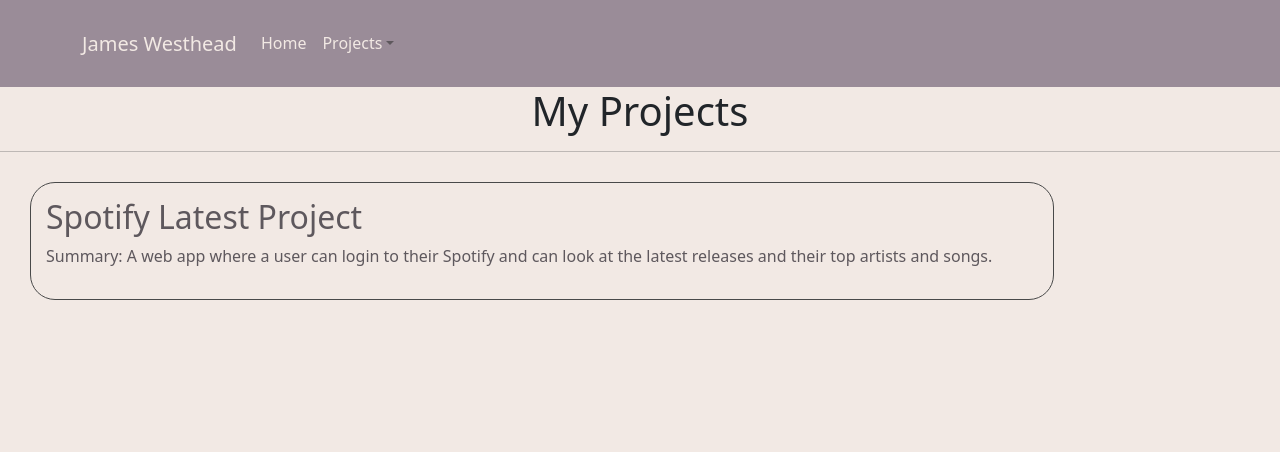
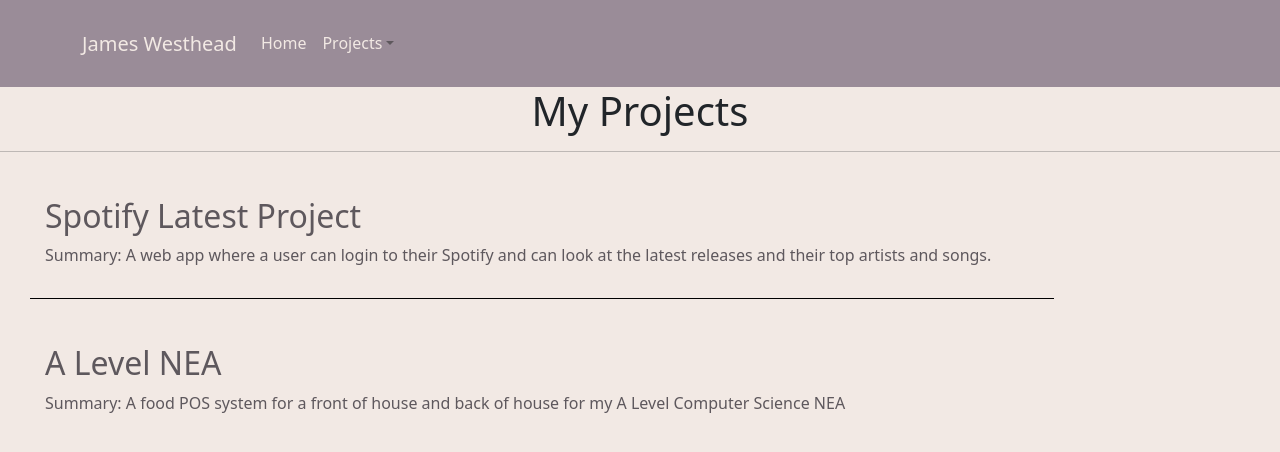
Before and after one commit to WestheadJ/PortfolioWebsite, a React (Create React App) app: page /projects/allprojects in a window 1280 px wide. Shown: the top 452 px of the page. Built offline with nearby package versions, Linux system fonts and the light colour scheme.

Commit message:
Refactor/Feat: Main page and all projects pages remodeled

```diff
--- a/src/AllProjects.js
+++ b/src/AllProjects.js
@@ -5,15 +5,21 @@
 
 export default function AllProjects() {
   return (
-    <div style={{backgroundColor:'#F2E9E4',height:'900px',}}>
+    <div style={{backgroundColor:'#F2E9E4'}}>
         <h1>My Projects</h1>
         <hr/>
-        <div className="projects-container">
+        <div className="projects-container" style={{borderBottom:'black solid 1px'}}>
           <Link style={{textDecoration:'none'}} to='/projects/spotifystats'>
             <h2>Spotify Latest Project</h2>
             <p>Summary: A web app where a user can login to their Spotify and can look at the latest releases and their top artists and songs.</p>
           </Link>
         </div>
+        <div className='projects-container'>
+          <Link style={{textDecoration:'none'}} to='/projects/alevelproject'>
+            <h2>A Level NEA</h2>
+            <p>Summary: A food POS system for a front of house and back of house for my A Level Computer Science NEA</p>
+          </Link>
+        </div>
     </div>
   )
 }
--- a/src/App.css
+++ b/src/App.css
@@ -1,18 +1,27 @@
 body{
+  height:               100vh;
+  margin:               0;
+  padding:              0;
+}
+
+#root{
+  height:               100vh;
+  margin:               0;
+  padding:              0;
   background-color:   #F2E9E4;
-  margin: 0;
-  padding: 0;
 }
 
 h4 {
-  border-bottom:#5e585d solid 1px;
-  padding-bottom: 1%;
-  margin-bottom: 1%;
+  border-bottom:      #5e585d solid 1px;
+  padding-bottom:       1%;
+  margin-bottom:        1%;
 }
 
 .App {
   text-align:           center;
-  background-color:   #F2E9E4;
+  height:               100vh;
+  margin:               0;
+  padding:              0;
 }
 
 .App-header {
@@ -103,38 +112,49 @@
 .projects-container{
   margin:               30px;
   text-align:           left;
-  border:               1px rgb(73, 73, 73) solid;
   padding:              15px;
-  border-radius:        25px;
   max-width:            80%;
 }
 
-/* Spotify Stats CSS */
+/* App.js */
+
+.p{
+  max-width:            100ch;
+  width:                100%;
+}
+
+#main-page{
+  height:               100%;
+  background-color:   #F2E9E4;
+  margin:               2%;
+}
+
+/* SpotifyStats.js */
 
 .spotifyStatsPage{
   height:               100%;
 }
 
 #spotifySummary{
-  text-align: left;
+  text-align:           left;
                         /* top | right | bottom | left */
-  margin: 6% 40% 3% 80px;
+  margin:               6% 40% 3% 80px;
 }
 
 
 #spotifyDescription{
                         /* top | right | bottom | left */
-  margin: 1% 0 1% 35%;
-  text-align: left;
-  background-color: #9A8C98;
+  margin:               1% 0 1% 35%;
+  text-align:           left;
+  background-color:   #9A8C98;
                         /* top | right | bottom | left */
-padding: 20px 80px 20px 5%;
+  padding:              20px 80px 20px 5%;
 }
 
 #spotifyLearning{
-  text-align: left;
+  text-align:           left;
                         /* top | right | bottom | left */
-  margin: 2.5% 40% 2.5% 80px;
+  margin:               2.5% 40% 2.5% 80px;
 }
 
 
@@ -156,95 +176,91 @@
   margin:               20px;
   width:                200px;
   border:               solid 0.5px rgb(73, 73, 73);
-  border-radius: 12px;
+  border-radius:        12px;
 }
 
 .github-link:hover{
-  padding: 12px;
-  background-color:#dedede;
-  cursor: pointer;
+  padding:              12px;
+  background-color:   #dedede;
+  cursor:               pointer;
 }
 
-/* NEA CSS */
+/* NEA.js */
 
 
 #NEA-Page{
-  height: 100%;
-  margin: 0;
+  height:               100%;
+  margin:               0;
 }
 
 #NEA-Summary{
-  text-align: left;
+  text-align:           left;
                         /* top | right | bottom | left */
-  margin: 6% 40% 3% 80px;
+  margin:               6% 40% 3% 80px;
 }
 
 
 
 #NEA-Project-Desc{
                         /* top | right | bottom | left */
-  margin: 1% 0 1% 35%;
-  text-align: left;
-  background-color: #9A8C98;
+  margin:               1% 0 1% 35%;
+  text-align:           left;
+  background-color:   #9A8C98;
                         /* top | right | bottom | left */
-padding: 20px 80px 20px 5%;
+  padding:              20px 80px 20px 5%;
 }
 
 
 
 #NEA-Project-Learn-Desc{
-  text-align: left;
+  text-align:           left;
                         /* top | right | bottom | left */
-  margin: 2.5% 40% 2.5% 80px;
-;
+  margin:               2.5% 40% 2.5% 80px;
 }
 
 #NEA-Technologies-Used{
-  text-align: center;
+  text-align:           center;
                         /* top and bottom | left and right */
-  margin: 3% 30%;
+  margin:               3% 30%;
 }
 
 #NEA-Technologies-Used-Desc{
                         /* top | right | bottom | left */
-  margin: 1% 0 0 35%;
-  text-align: left;
-  background-color: #9A8C98;
+  margin:               1% 0 0 35%;
+  text-align:           left;
+  background-color:   #9A8C98;
                         /* top | right | bottom | left */
-padding: 20px 80px 20px 5%;
+  padding:              20px 80px 20px 5%;
 }
 
 .row {
-  display: flex;
-  flex-wrap: wrap;
-  padding: 0 4px;
+  display:              flex;
+  flex-wrap:            wrap;
+  padding:              0 4px;
 }
 
-/* Create four equal columns that sits next to each other */
 .column {
-  flex: 50%;
-  max-width: 80%;
-  padding: 0 4px;
+  flex:                 0%;
+  max-width:            80%;
+  padding:              0 4px;
 }
 
 .column img {
-  margin-top: 8px;
-  vertical-align: middle;
-  width: 100%;
+  margin-top:           8px;
+  vertical-align:       middle;
+  width:                100%;
 }
 
-/* Responsive layout - makes a two column-layout instead of four columns */
 @media screen and (max-width: 800px) {
   .column {
-    flex: 50%;
-    max-width: 90%;
+    flex:               50%;
+    max-width:          90%;
   }
 }
 
-/* Responsive layout - makes the two columns stack on top of each other instead of next to each other */
 @media screen and (max-width: 600px) {
   .column {
-    flex: 100%;
-    max-width: 100%;
+    flex:               100%;
+    max-width:          100%;
   }
 }
--- a/src/App.js
+++ b/src/App.js
@@ -48,32 +48,62 @@
 
 function Dashboard() {
   return (
-    <div style={{ backgroundColor: "#F2E9E4", height: '900px' }}>
+    <div id="main-page">
       <div style={{ display: 'flex', flexDirection: 'row', marginTop: "10%" }}>
         <section style={{ marginLeft: '5%', textAlign: 'left' }}>
-          <h1>Hello welcome to my portfolio</h1>
-          <h1>website</h1>
+          <h1>My name is <strong style={{ color: '#4A4E69' }}>James Westhead</strong></h1>
+          <h1>This is my portfolio.</h1>
         </section>
         <img style={{ marginLeft: '20%' }} src="./logo512.png" alt='profile' height="150px" width="150px" />
       </div>
 
-      <section style={{ marginTop: "5%", marginLeft: '5%', textAlign: 'left' }}>
-        <h4 >My name is <strong style={{ color: '#4A4E69' }}>James Westhead</strong> </h4>
-        <p>I am currently studying BSc Software Engineering, hopefully getting a job as a software developer</p>
+      <section style={{ marginTop: "5%", marginLeft: '5%', textAlign: 'left',paddingBottom:'2%' }}>
+        <h4 > Wee bit about me </h4>
+        <p className="p">I am currently in my second year at Sheffield Hallam and I'm studying software engineering. I am currently seeking a placement for my third year to enhance my programming skills, learn and expand my knowledge of technologies and get experience in a professional environment.</p>
+        <p className="p">I have a passion for learning (mostly things that excite me) like learning new frameworks and new ways of solving problems. Outside of coding my major interests are going to the gym and music. </p>
+        <p className="p">Back to topic I have a steady (some would say strong) understanding of technologies such as Python, JavaScript, Node.js and recently gaining strength in C#. However I have briefly worked with others listed below!</p>
         <h4>Technologies I have worked with:</h4>
         <ul>
-          <li>Python</li>
+          <li>Python:</li>
           <ul>
             <li>Flask</li>
+            <li>Simple solution using sockets</li>
+            <li>Worked with a speech recognition library</li>
+            <li>Worked with a little bit of cryptography</li>
           </ul>
           <li>HTML</li>
-          <li>CSS</li>
-          <li>JavaScript</li>
+          <li>CSS (really bad at design):</li>
           <ul>
-            <li>React.Js</li>
+              <li>React Bootstrap (CSS Framework)</li>
+            </ul>
+          <li>JavaScript:</li>
+          <ul>
+            <li>React.js:</li>
+            <ul>
+              <li>React Bootstrap (CSS Framework)</li>
+              <li>React Router</li>
+            </ul>
             <li>React Native</li>
+            <li>Node.js:</li>
+            <ul>
+              <li>Express</li>
+              <li>Sockets</li>
+              <li>Worked with a little bit of cryptography</li>
+
+            </ul>
+
           </ul>
           <li>C#</li>
+          <li>Small small bit of Bash</li>
+          <li>Samba</li>
+          <li>Netlify</li>
+          <li>Used heroku for a bit</li>
+          <li>Databases</li>
+          <ul>
+            <li>MySQL - also used MySQL Bench as a database tool</li>
+            <li>sqlite - also used a sqlite database tool like MySQL Bench</li>
+            <li>Used MSSQL for a a week at a placement.</li>
+          </ul>
         </ul>
       </section>
     </div>)
--- a/src/index.css
+++ b/src/index.css
@@ -1,12 +1,17 @@
 body {
-  margin:               0;
   font-family:          -apple-system, BlinkMacSystemFont, 'Segoe UI', 'Roboto', 'Oxygen',
                         'Ubuntu', 'Cantarell', 'Fira Sans', 'Droid Sans', 'Helvetica Neue',
                         sans-serif;
                         -webkit-font-smoothing: antialiased;
                         -moz-osx-font-smoothing: grayscale;
+  height:               100vh;
+  margin:               0;
+  padding:              0;
+}
+
+html{
+  height:100%;
   background-color:   #F2E9E4;
-
 }
 
 code {
```
Lines whose indentation alone changed are shown as unchanged.
